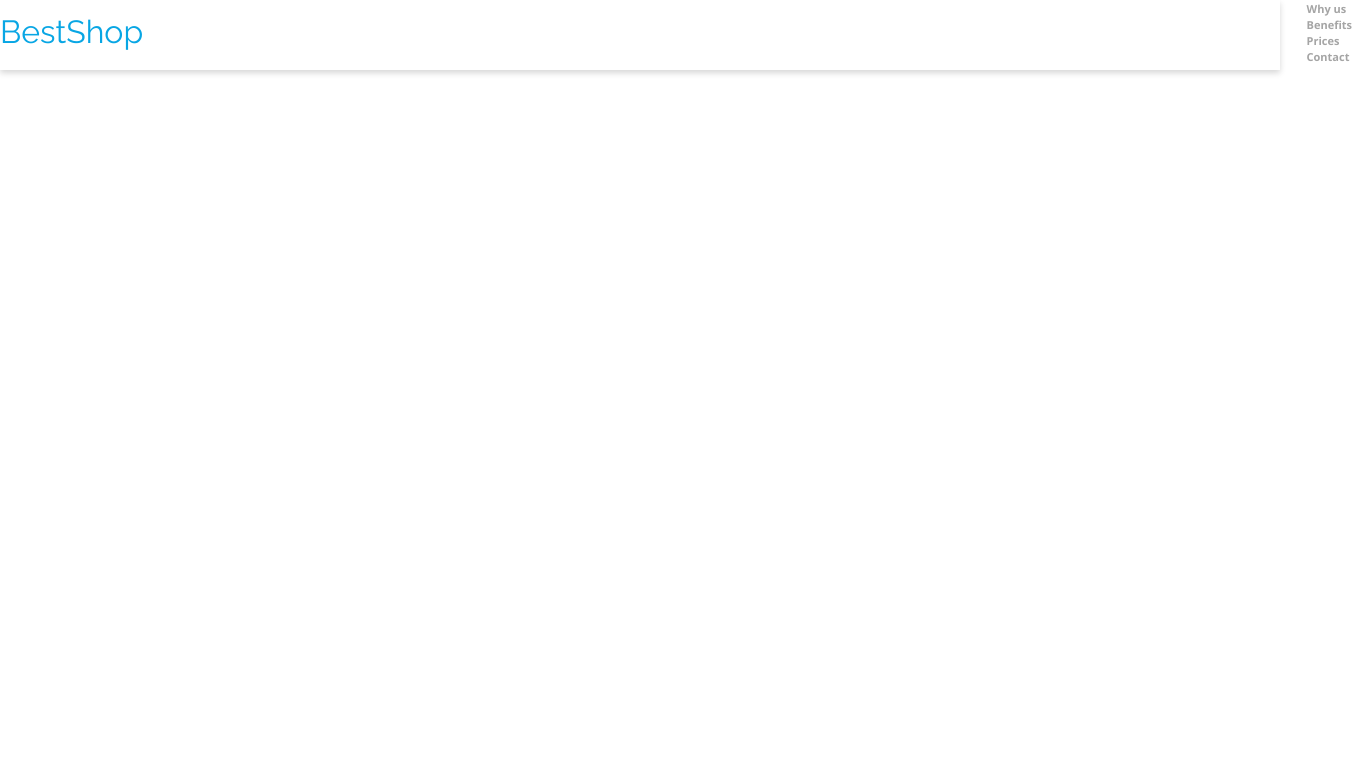
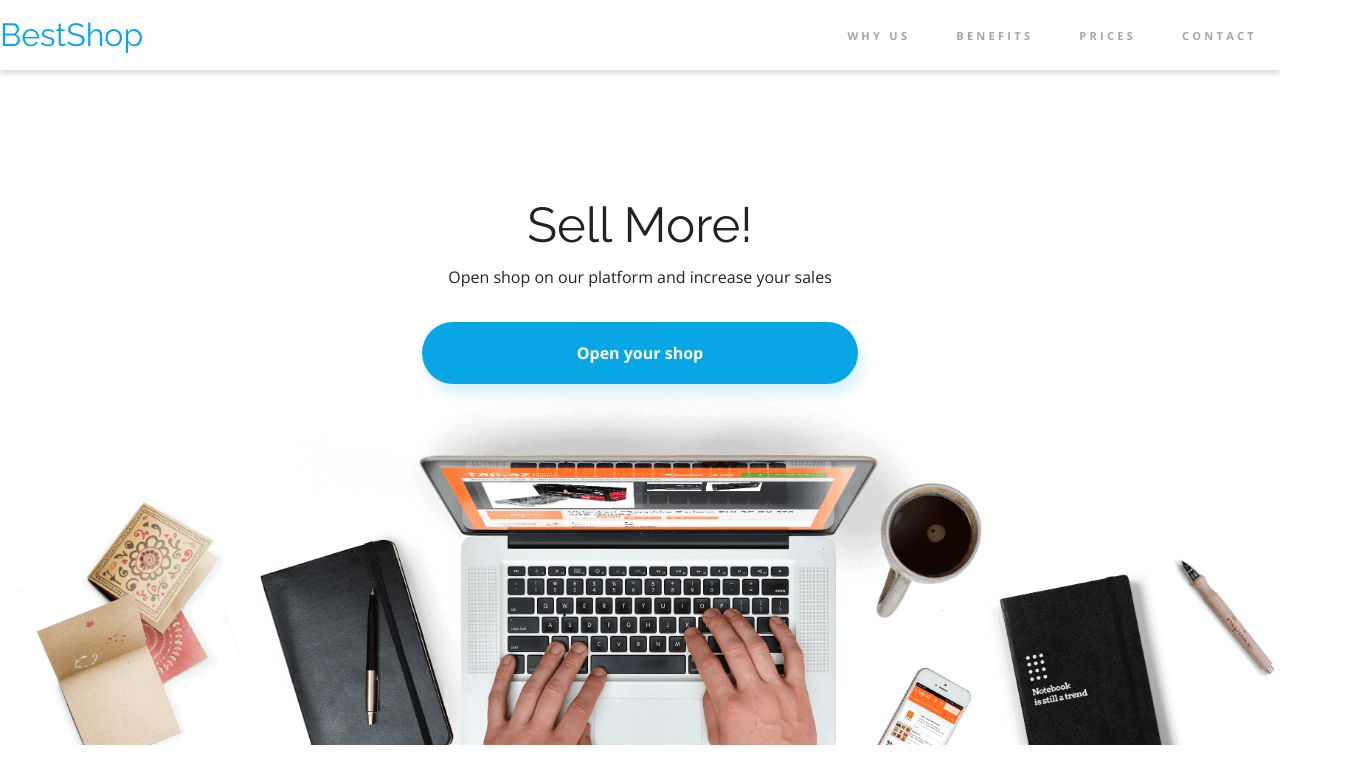
Before and after one commit to MrH2310/Workshop_Best_Buy, a plain HTML site: page index.html in a window 1280 px wide. Shown: the whole page, 1352 px wide, since content can reach past the window. Drawn offline with nearby package versions, Linux system fonts and the light colour scheme.

Commit message:
1 sekcja

```diff
--- a/css/style.css
+++ b/css/style.css
@@ -10,30 +10,87 @@
   --font-open-sans: "Open Sans", sans-serif;
   --font-raleway: "Raleway", sans-serif;
 }
+* {
+  box-sizing: border-box;
+}
+a {
+  text-decoration: none;
+}
+/* Header */
 header {
-  width: 100vw;
   height: 70px;
   box-shadow: 0px 3px 6px #00000029;
 }
 header div.container {
-  width: 1352px;
   display: flex;
   justify-content: space-between;
   align-items: center;
   margin: 0 auto;
+  height: 100%;
 }
-a {
-  text-decoration: none;
+.header_nav{
+  display: flex;
 }
 .header_nav a {
   font-family: var(--font-open-sans);
   font-weight: bold;
   font-size: 11px;
   color: var(--color-grey);
+  text-transform: uppercase;
+  font-style: var(--font-open-sans);
+  letter-spacing: 3.28px;
+  text-align: center;
+  border-bottom: 4px solid transparent;
+  padding: 23px;
 }
+.header_nav a:hover {
+  border-color: var(--color-primary);
+  color: var(--color-black)
+}
+
 .logo {
   font-size: 32px;
   color: var(--color-primary);
   font-family: var(--font-raleway);
-  font-weight: 0;
+  font-weight: 300;
 }
+/* 1st section - "main" */
+.opening {
+  display: flex;
+  flex-direction: column;
+}
+
+.opening_content {
+  text-align: center;
+  padding-top: 130px;
+}
+.opening_content h1 {
+  font-family: var(--font-raleway);
+  font-weight: 400;
+  font-size: 49px;
+}
+.opening_content p {
+  font-family: var(--font-open-sans);
+  padding-top: 20px;
+  padding-bottom: 60px;
+}
+.btn-main {
+  background-color: var(--color-primary);
+  color: var(--color-white);
+  border-radius: 40px;
+  padding: 20px 155px;
+  box-shadow: 5px 10px 14px var(--color-primary-shadow);
+  font-family: var(--font-open-sans);
+  font-weight: 600;
+}
+
+
+
+
+
+
+
+.opening img {
+  width: 100%;
+  height: auto;
+}
--- a/index.html
+++ b/index.html
@@ -34,6 +34,19 @@
             </nav>
         </div>
     </header>
+    <section class="opening">
+        <div class="opening_content">
+            <h1>Sell More!</h1>
+            <p>Open shop on our platform and increase your sales</p>
+            <a href="#" class="btn-main">Open your shop</a>
+        </div>
+        <img src="img/Background.png" alt class="opening">
+    </section>
+    <section class="stats">
 
+
+
+
+    </section>
 </body>
 </html>
```
